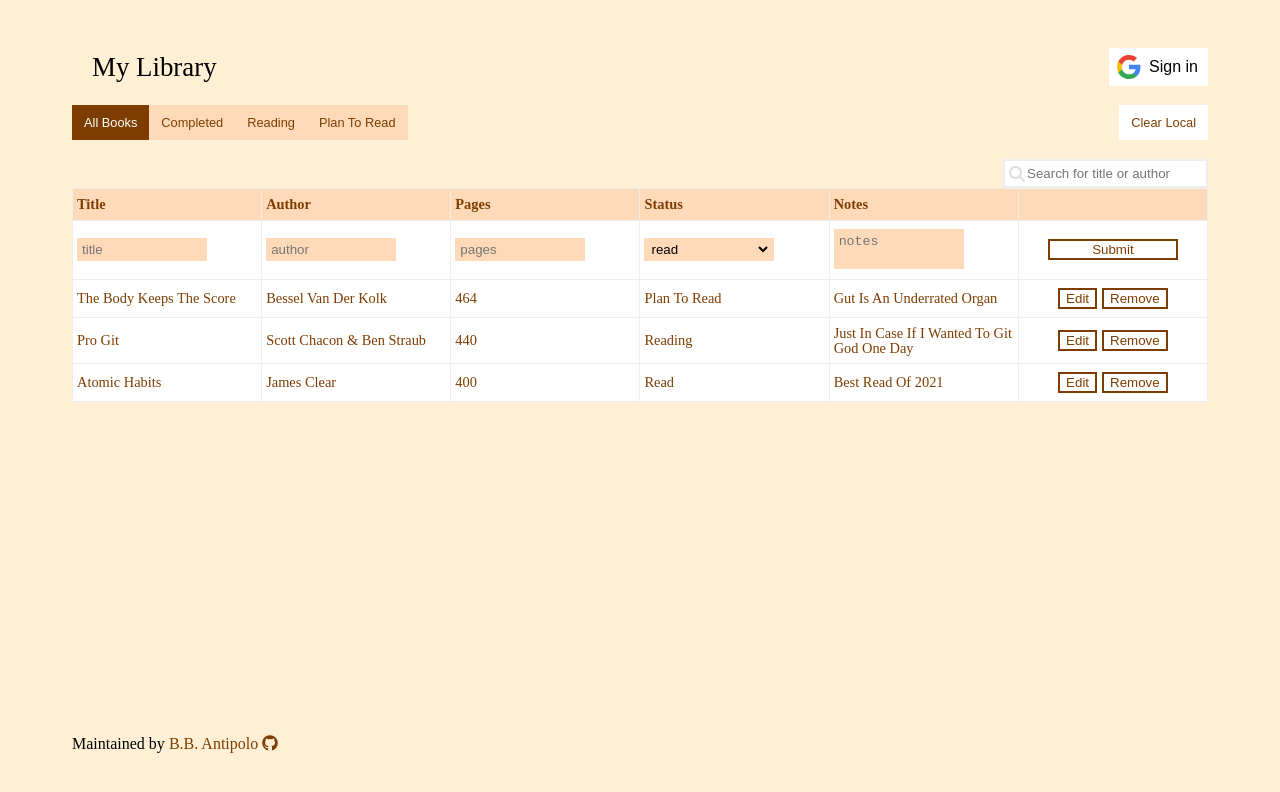
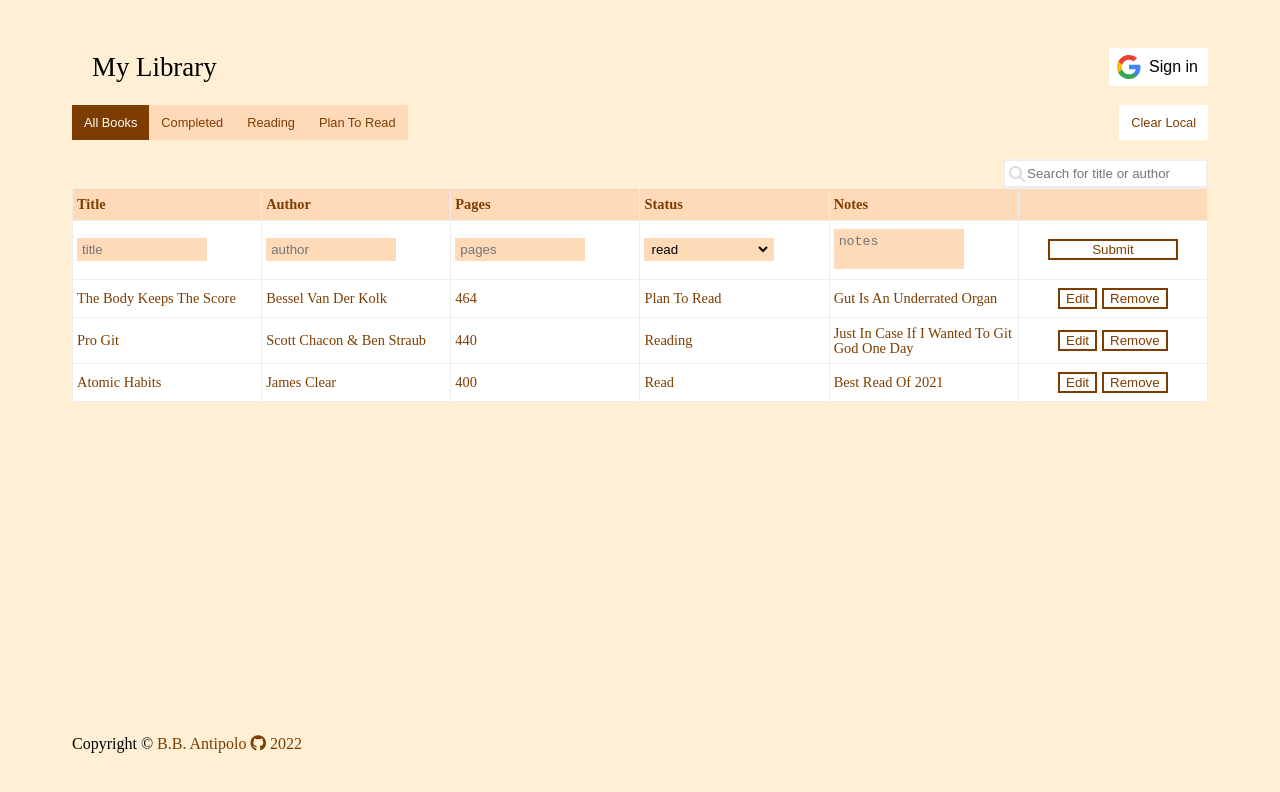
Before and after one commit to bbntpl/library, a website with bundled scripts: page index.html in a window 1280 px wide. Built offline with nearby package versions, Linux system fonts and the light colour scheme; no server answers.

Commit message:
refactor: automatic copyright year

```diff
--- a/index.html
+++ b/index.html
@@ -8,7 +8,8 @@
     <link rel="stylesheet" href="styles/main.css" />
     <link rel="preconnect" href="https://fonts.googleapis.com">
     <link rel="preconnect" href="https://fonts.gstatic.com" crossorigin>
-    <link href="https://fonts.googleapis.com/css2?family=Open+Sans:wght@300;400;500;600&display=swap" rel="stylesheet">     <title>Your Library</title>
+    <link href="https://fonts.googleapis.com/css2?family=Open+Sans:wght@300;400;500;600&display=swap" rel="stylesheet">
+    <title>Your Library</title>
     <title>Your Library</title>
     <link rel="icon" href="favicon.png" />
     <script src="https://kit.fontawesome.com/ed247afa0e.js" crossorigin="anonymous"></script>
@@ -122,9 +123,10 @@
             </main>
         </div>
         <footer class="footer">
-            <p class="footer-author">Maintained by
+            <p class="footer-author"> Copyright &copy
                 <a target="_blank" href="https://github.com/bvrbryn445">B.B.
                     Antipolo <i class="fab fa-github"></i>
+                    <script>document.write(new Date().getFullYear())</script>
                 </a>
             </p>
         </footer>
```
